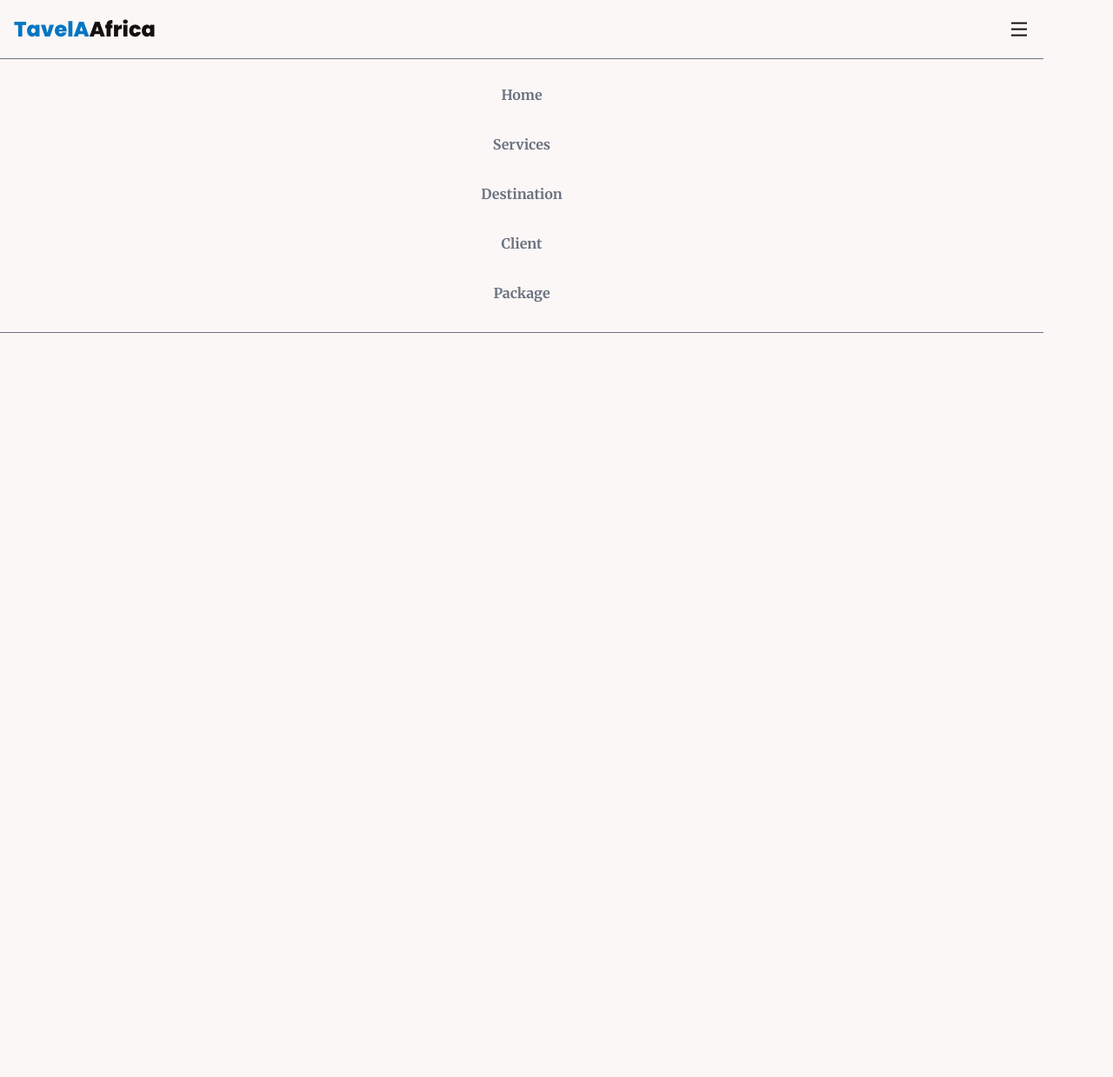
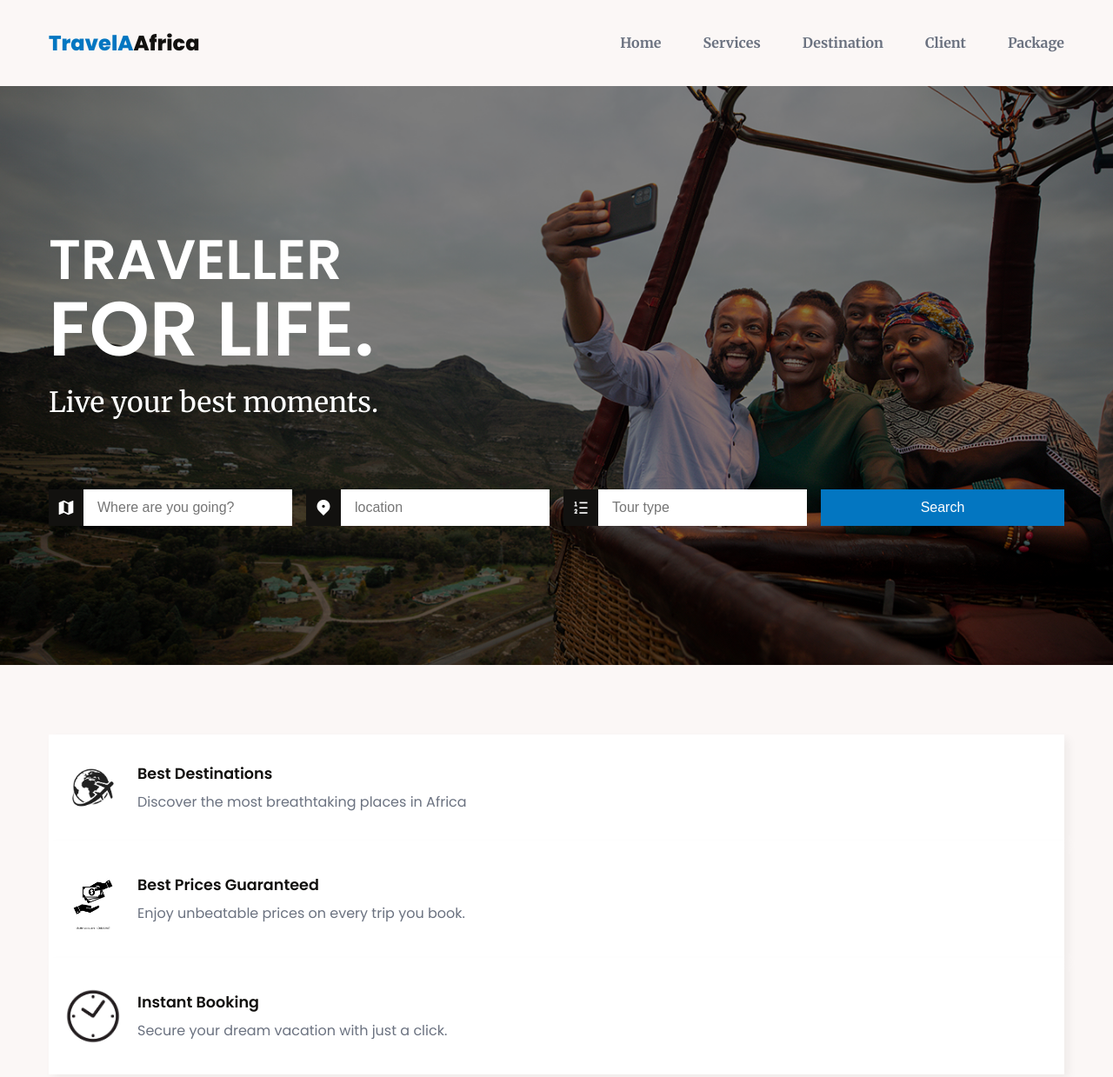
Before and after one commit to mukuru1/Mukunzi-Project, a plain HTML site: page index.html in a window 1280 px wide. Shown: the whole page at 87% size. Before the commit the page ends 800 px from the top, so only its background shows below. Drawn offline with nearby package versions, Linux system fonts and the light colour scheme.

Commit message:
feature tools and styling diffrent classes for functions in js

```diff
--- a/index.html
+++ b/index.html
@@ -1,7 +1,7 @@
 <!DOCTYPE html>
 <html lang="en">
     <head>
-        <meta charset="utf-8" />
+        <meta charset="UTF-8" />
         <meta name="viewport" content="width=device-width, initial-scale=1, shrink-to-fit=no" />
         <link
     href="https://cdn.jsdelivr.net/npm/remixicon@4.3.0/fonts/remixicon.css"
@@ -14,7 +14,7 @@
             <nav>
                 <div class="nav__header">
                     <div class="nav__logo">
-                        <a href="#" class="logo">TavelA<span>Africa</span></a>
+                        <a href="#" class="logo">TravelA<span>Africa</span></a>
                     </div>
                     <div class="nav__menu__btn" id="menu-btn">
                        <i class="ri-menu-line"></i>
@@ -26,8 +26,56 @@
                     <li><a href="#destination">Destination</a></li>
                     <li><a href="#client">Client</a></li>
                     <li><a href="#package">Package</a></li>
+                    </ul>
             </nav>
+            <header class="header" id="home">
+                <div class="section__container header__container">
+                    <h1>TRAVELLER<br><span>FOR LIFE.</span></h1>
+                    <p>Live your best moments.</p>
+                    <form action="/">
+                        <div class="input__group">
+                            <span><i class="ri-map-2-fill"></i></span>
+                            <input type="text" placeholder="Where are you going?" />
+                        </div>
+                        <div class="input__group">
+                            <span><i class="ri-map-pin-2-fill"></i></span>
+                            <input type="text" placeholder="location" />
+                        </div>
+                        <div class="input__group">
+                            <span><i class="ri-list-ordered-2"></i></span>
+                            <input type="text" placeholder="Tour type" />
+                        </div>
+                        <div class="input__group">
+                            <button class="btn">Search</button>
+                    </form>
+                    </div>
+            </header>
 
+            <section class="section__container feature__conatiner" id="service">
+                <div class="feature__card">
+                    <img src="feature 1.png" alt="feature">
+                    <div>
+                        <h4>Best Destinations</h4>
+                        <p>Discover the most breathtaking places in Africa</p>
+                    </div>
+                </div>
+                <div class="feature__card">
+                    <img src="feature 2.webp" alt="feature">
+                    <div>
+                        <h4>Best Prices Guaranteed</h4>
+                        <p>Enjoy unbeatable prices on every trip you book.</p>
+                    </div>
+                </div>
+                <div class="feature__card">
+                    <img src="feature 3.jpg" alt="feature">
+                    <div>
+                        <h4>Instant Booking</h4>
+                        <p>Secure your dream vacation with just a click.</p>
+                    </div>
+                </div>
+            </section>
+
+            <script src="https://unpkg.com/scrollreveal"></script>
             <script src="main.js"></script>
             </body>
 </html>
--- a/main.js
+++ b/main.js
@@ -0,0 +1,33 @@
+ const menuBtn = document.getElementById("menu-btn");
+ const navLinks = document.getElementById("nav-links");
+ const menuBtnIcon = menuBtn.querySelector("i");
+
+ menuBtn.addEventListener("click", (e) => {
+    navLinks.classList.toggle("open");
+
+    const isOpen = navLinks.classList.contains("open");
+    menuBtnIcon.setAttribute("class", isOpen ? "ri-close-line" : "ri-menu-line");
+ });
+
+ navLinks.addEventListener("click", (e) => {
+    navLinks.classList.remove("open");
+    menuBtnIcon.setAttribute("class", "ri-menu-line");
+ });
+
+ const scrollRevealOption = {
+    distance: "50px",
+    origin: "bottom",
+    duration: 1000,
+ };
+
+ ScrollReveal().reveal(".header__container h1",{
+    ...scrollRevealOption,
+ });
+ ScrollReveal().reveal(".header__container p",{
+    ...scrollRevealOption,
+    delay: 500,
+ });
+ ScrollReveal().reveal(".header__container form",{
+    ...scrollRevealOption,
+    delay: 1000,
+ });
--- a/styles.css
+++ b/styles.css
@@ -39,7 +39,7 @@
 }
 
 .btn{
-    padding: .75rem 1.5rem;
+    padding: 0.75rem 1.5rem;
     outline: none;
     border: none;
     font-size: 1rem;
@@ -102,7 +102,7 @@ nav{
     display: flex;
     align-items: center;
     justify-content: space-between;
-    background-color: var(--extra-white);
+    background-color: var(--extra-light);
     border-bottom: 1px solid var(--text-light);
 }
 
@@ -123,10 +123,11 @@ nav{
     flex-direction: column;
     gap: 2rem;
     padding: 2rem;
-    background-color: var(--extra-white);
+    background-color: var(--extra-light);
     border-bottom: 1px solid var(--text-light);
     transition: 0.5s;
     z-index: -1;
+    transform: translateY(-100%);
 }
 
 .nav__links.open{
@@ -143,3 +144,126 @@ nav{
 .nav__links a:hover{
     color: var(--primary-color);
 }
+
+.header{
+    padding-block: 5rem;
+    background-image: linear-gradient(rgba(0, 0, 0, 0.5), rgba(0, 0, 0, 0.5)), url("header.jpg");
+    background-position: center center;
+    background-size: cover;
+    background-repeat: no-repeat;
+}
+
+.header__container h1{
+    margin-bottom: 1rem;
+    font-size: 4rem;
+    font-weight: 600;
+    color:var(--white);
+    line-height: 5rem;
+}
+
+.header__container h1 span{
+    font-size: 5.5rem;
+}
+
+.header__container p{
+    margin-bottom: 5rem;
+    font-size:2rem;
+    font-family: var(--header-font);
+    color: var(--white);
+}
+
+.header__container form{
+    display: flex;
+    align-items: center;
+    gap: 1rem;
+    flex-wrap: wrap;
+}
+
+.header__container .input__group{
+    flex: 1 1 200px;
+    display: flex;
+    align-items: center;
+    background-color: var(--white);
+}
+
+.header__container .input__group span{
+    padding: 6px 10px;
+    font-size: 1.25rem;
+    color: var(--white);
+    background-color: var(--text-dark);
+}
+
+.header__container input{
+    width: 100%;
+    padding-inline: 1rem;
+    outline: none;
+    border: none;
+    font-size: 1rem;
+    color: var(--text-dark);
+}
+
+.header__container .btn{
+    width: 100%;
+}
+
+.feature__container{
+    display: grid;
+    gap: 1rem;
+}
+
+.feature__card{
+    padding: 2rem 1rem;
+    display: flex;
+    align-items:center;
+    gap: 1rem;
+    background-color: var(--white);
+    box-shadow: 5px 5px 10px rgba(0, 0, 0, 0.05);
+}
+
+.feature__card img{
+    max-width: 70px;
+}
+
+.feature__card h4{
+    margin-bottom: 0.5rem;
+    font-size: 1.1rem;
+    font-weight: 600;
+    color: var(--text-dark)
+}
+
+.feature__card p{
+    color: var(--text-light);
+    line-height: 1.5rem;
+}
+
+@media (width > 768px) {
+    nav{
+        position: static;
+        padding: 2rem 1rem;
+        display: flex;
+        align-items: center;
+        justify-content: space-between;
+        gap: 2rem;
+    }
+
+    .nav__header{
+        padding: 0;
+        background-color: transparent;
+        border: none;
+    }
+
+    .nav__menu__btn{
+        display: none;
+    }
+
+    .nav__links{
+        position: static;
+        padding: 0;
+        flex-direction: row;
+        justify-content: flex-end;
+        gap: 3rem;
+        background-color: transparent;
+        transform: none;
+        border: none;
+    }
+}
```
